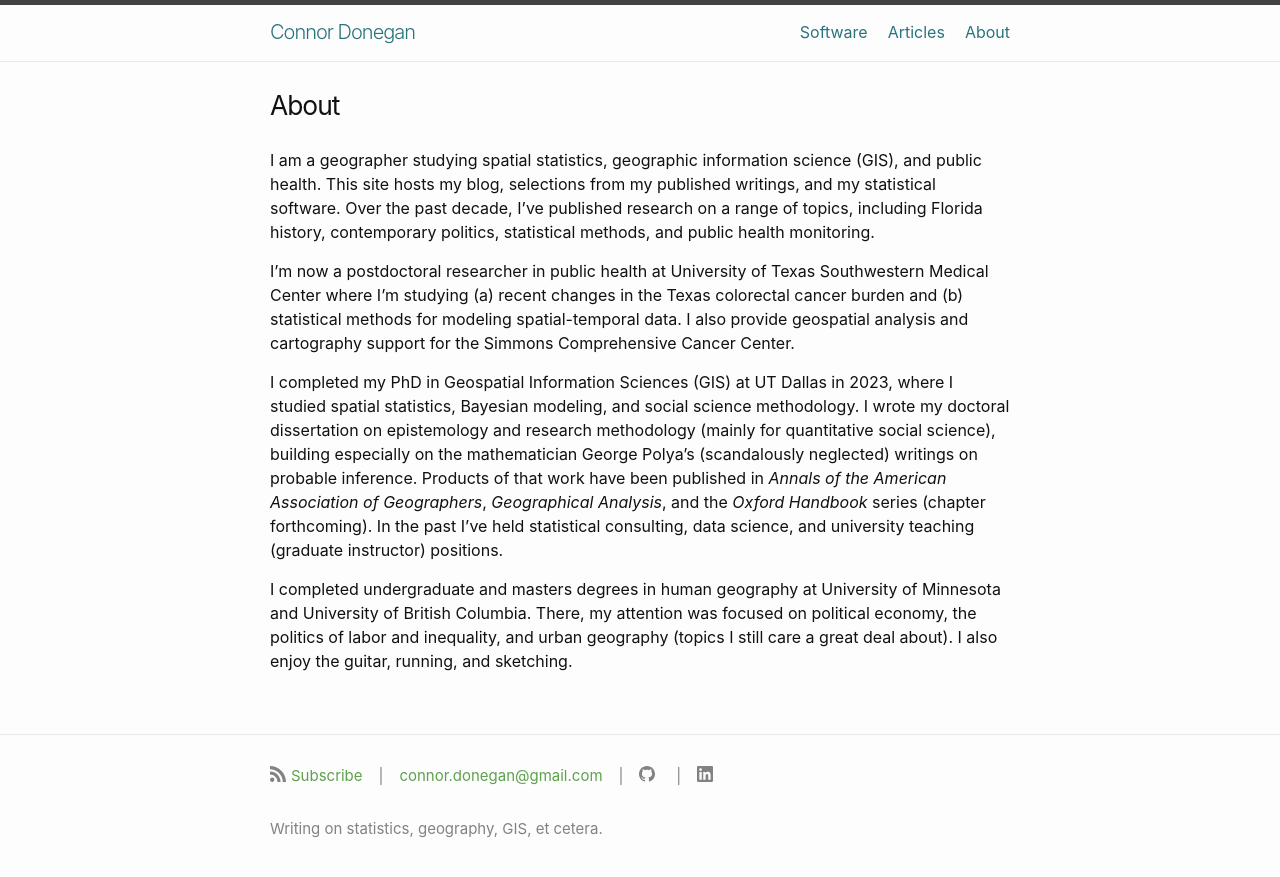
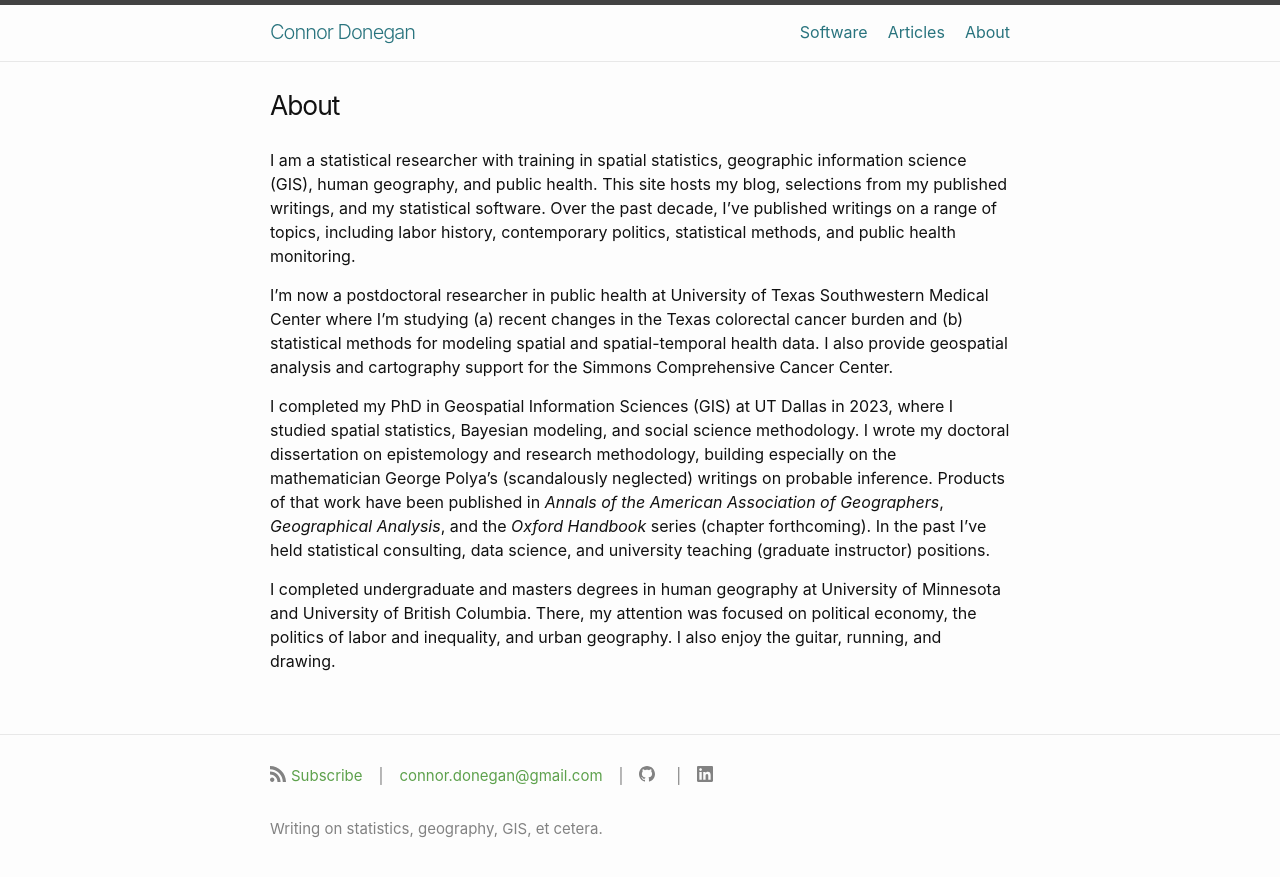
Before and after one commit to ConnorDonegan/connordonegan.github.io, a Jekyll site: the page built from about.markdown, in a window 1280 px wide. Shown: the top 877 px of the page. Built offline with Jekyll 4.4.1, drawn with Linux system fonts in a browser that asks for light colours.

Commit message:
cleanup description

```diff
--- a/about.markdown
+++ b/about.markdown
@@ -4,10 +4,10 @@ title: About
 permalink: /about/
 ---
 
-I am a geographer studying spatial statistics, geographic information science (GIS), and public health. This site hosts my blog, selections from my published writings, and my statistical software. Over the past decade, I've published research on a range of topics, including Florida history, contemporary politics, statistical methods, and public health monitoring.
+I am a statistical researcher with training in spatial statistics, geographic information science (GIS), human geography, and public health. This site hosts my blog, selections from my published writings, and my statistical software. Over the past decade, I've published writings on a range of topics, including labor history, contemporary politics, statistical methods, and public health monitoring.
 
-I'm now a postdoctoral researcher in public health at University of Texas Southwestern Medical Center where I'm studying (a) recent changes in the Texas colorectal cancer burden and (b) statistical methods for modeling spatial-temporal data. I also provide geospatial analysis and cartography support for the Simmons Comprehensive Cancer Center.
+I'm now a postdoctoral researcher in public health at University of Texas Southwestern Medical Center where I'm studying (a) recent changes in the Texas colorectal cancer burden and (b) statistical methods for modeling spatial and spatial-temporal health data. I also provide geospatial analysis and cartography support for the Simmons Comprehensive Cancer Center.
 
-I completed my PhD in Geospatial Information Sciences (GIS) at UT Dallas in 2023, where I studied spatial statistics, Bayesian modeling, and social science methodology. I wrote my doctoral dissertation on epistemology and research methodology (mainly for quantitative social science), building especially on the mathematician George Polya's (scandalously neglected) writings on probable inference. Products of that work have been published in *Annals of the American Association of Geographers*, *Geographical Analysis*, and the *Oxford Handbook* series (chapter forthcoming). In the past I've held statistical consulting, data science, and university teaching (graduate instructor) positions.
+I completed my PhD in Geospatial Information Sciences (GIS) at UT Dallas in 2023, where I studied spatial statistics, Bayesian modeling, and social science methodology. I wrote my doctoral dissertation on epistemology and research methodology, building especially on the mathematician George Polya's (scandalously neglected) writings on probable inference. Products of that work have been published in *Annals of the American Association of Geographers*, *Geographical Analysis*, and the *Oxford Handbook* series (chapter forthcoming). In the past I've held statistical consulting, data science, and university teaching (graduate instructor) positions.
 
-I completed undergraduate and masters degrees in human geography at University of Minnesota and University of British Columbia. There, my attention was focused on political economy, the politics of labor and inequality, and urban geography (topics I still care a great deal about). I also enjoy the guitar, running, and sketching.
+I completed undergraduate and masters degrees in human geography at University of Minnesota and University of British Columbia. There, my attention was focused on political economy, the politics of labor and inequality, and urban geography. I also enjoy the guitar, running, and drawing.
```
